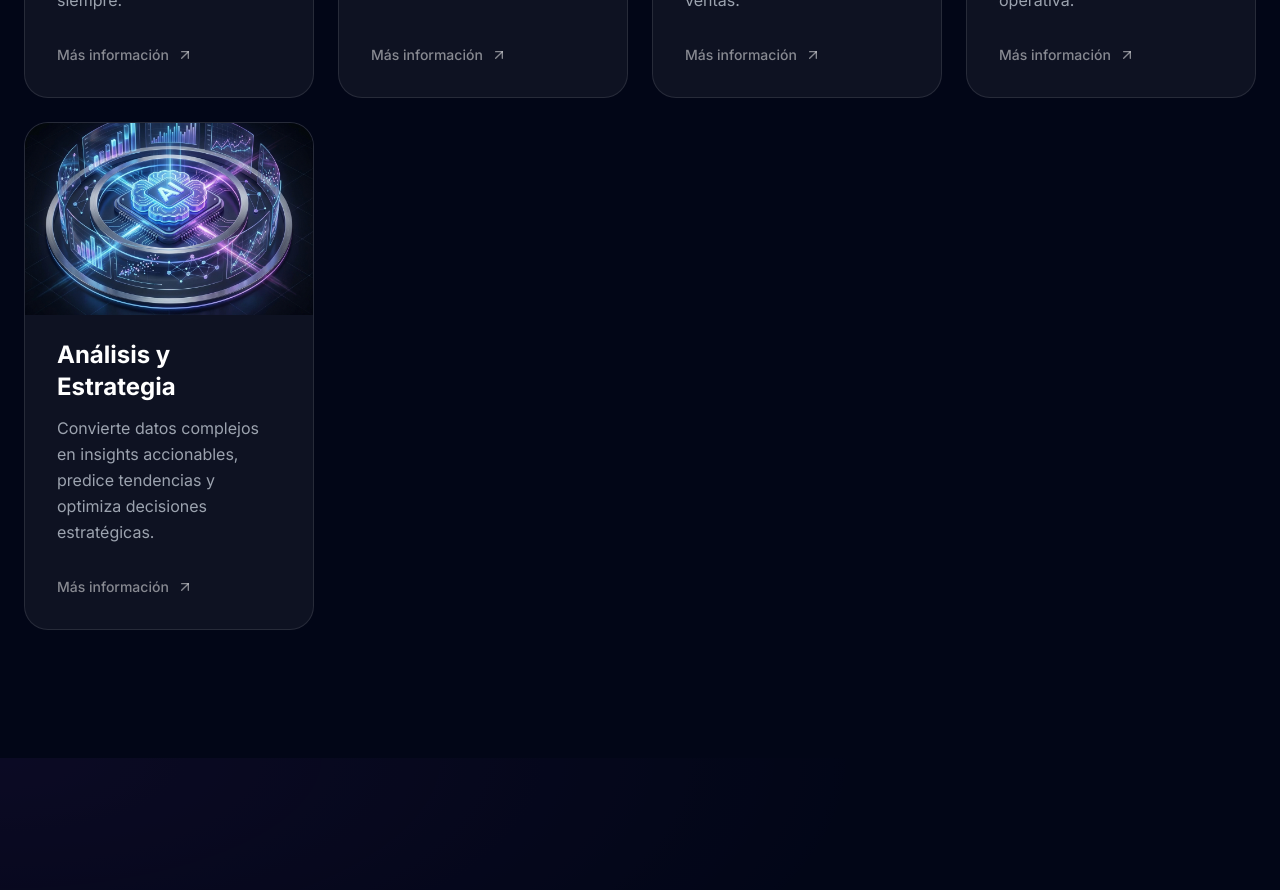
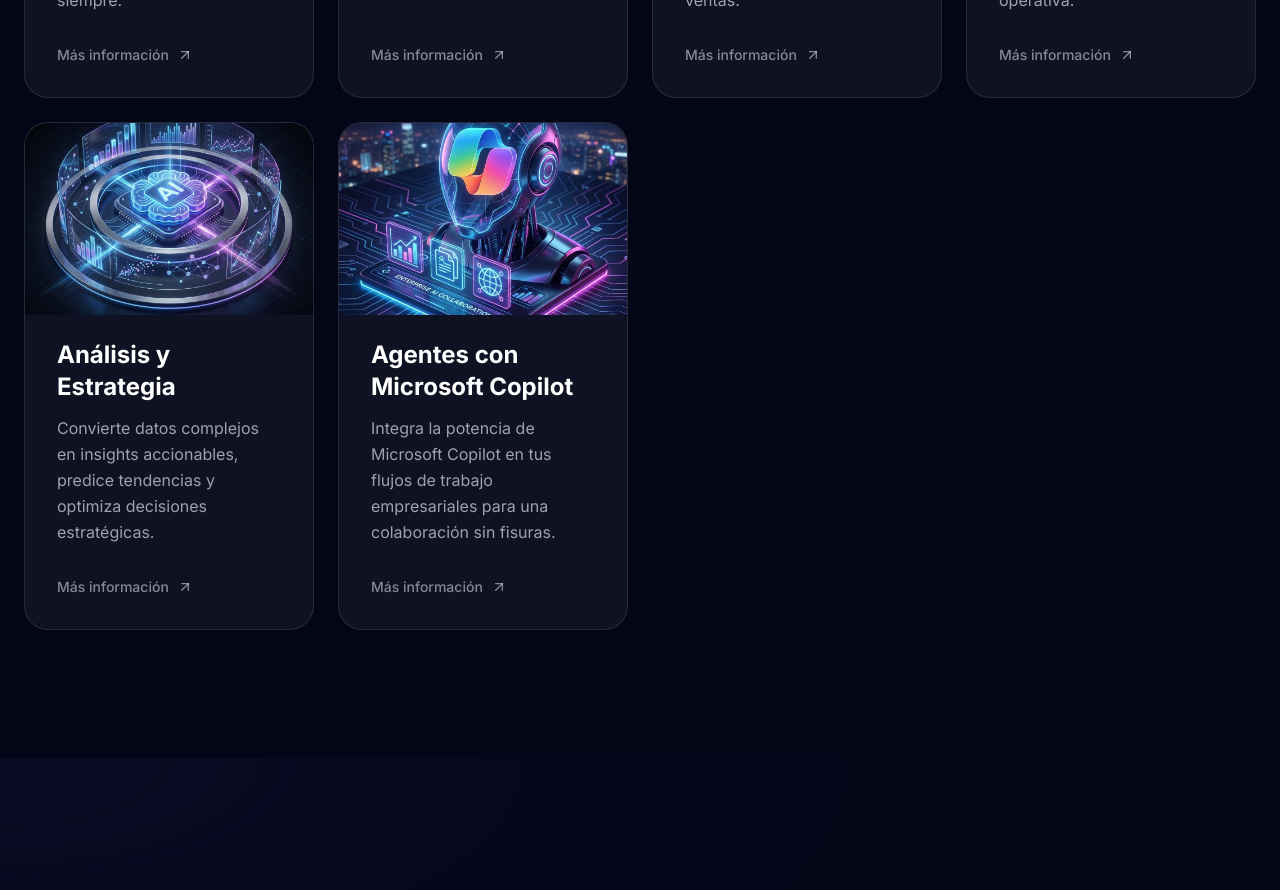
Before and after one commit to ErikING-Chile/bagent, a React (Vite) app: page / in a window 1280 px wide. Shown: the part 3540-4430 px from the top of the page. Built offline with nearby package versions, Linux system fonts and the light colour scheme.

Commit message:
se agrega servicio 'Agentes con Microsoft Copilot' a la sección de soluciones, incluyendo la nueva imagen generada.

```diff
--- a/src/components/Services.tsx
+++ b/src/components/Services.tsx
@@ -5,6 +5,7 @@
 import rpaImg from '../assets/rpa.png';
 import analyticsImg from '../assets/analytics.png';
 import chatbotAiImg from '../assets/chatbot_ai.png';
+import microsoftCopilotImg from '../assets/microsoft_copilot.png';
 
 const Services = () => {
     const services = [
@@ -42,6 +43,13 @@
             image: analyticsImg,
             delay: "300ms",
             href: "https://wa.me/56942138814"
+        },
+        {
+            title: "Agentes con Microsoft Copilot",
+            description: "Integra la potencia de Microsoft Copilot en tus flujos de trabajo empresariales para una colaboración sin fisuras.",
+            image: microsoftCopilotImg,
+            delay: "400ms",
+            href: "https://wa.me/56942138814"
         }
     ];
 
```
Also changed, not shown: src/assets/microsoft_copilot.png (added).
